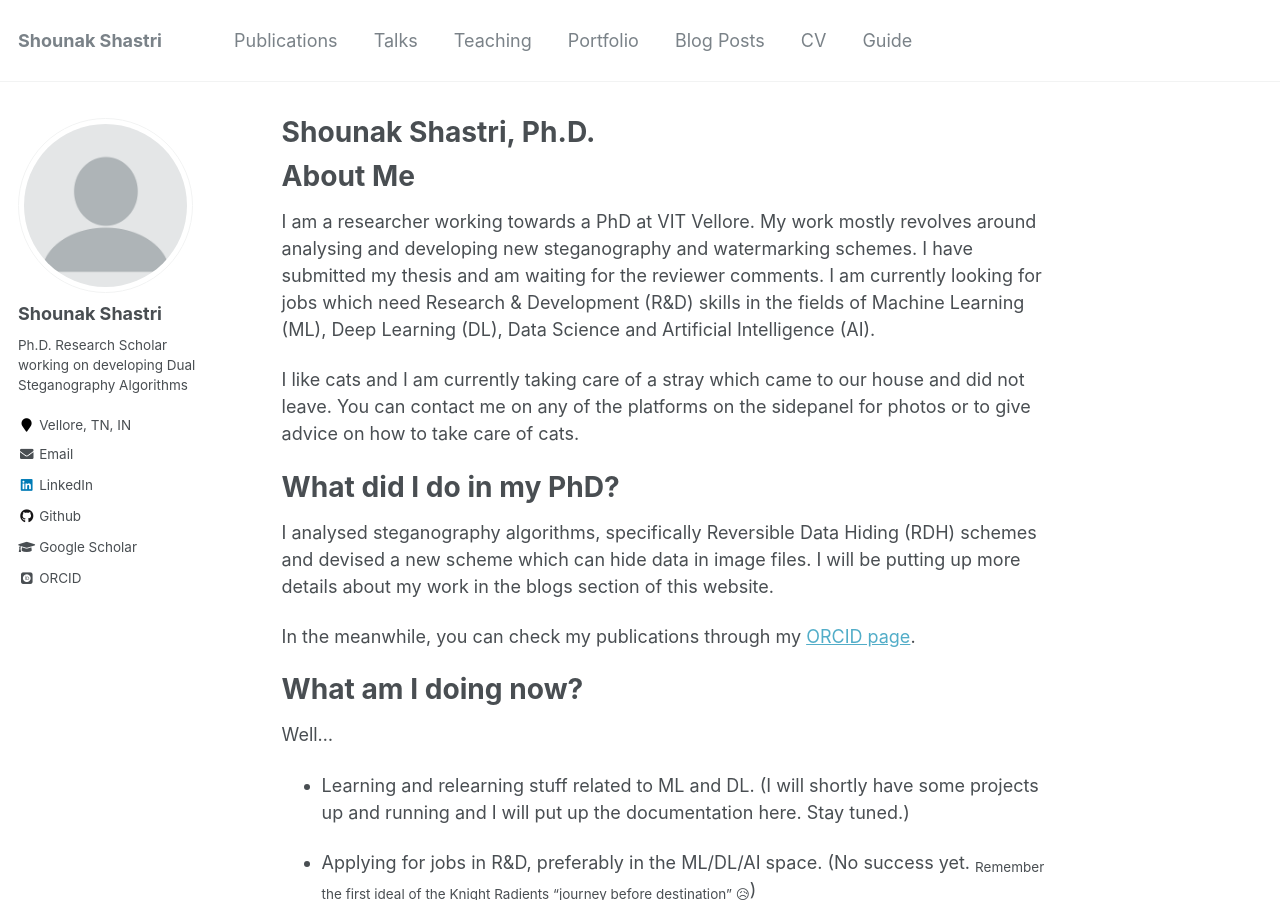
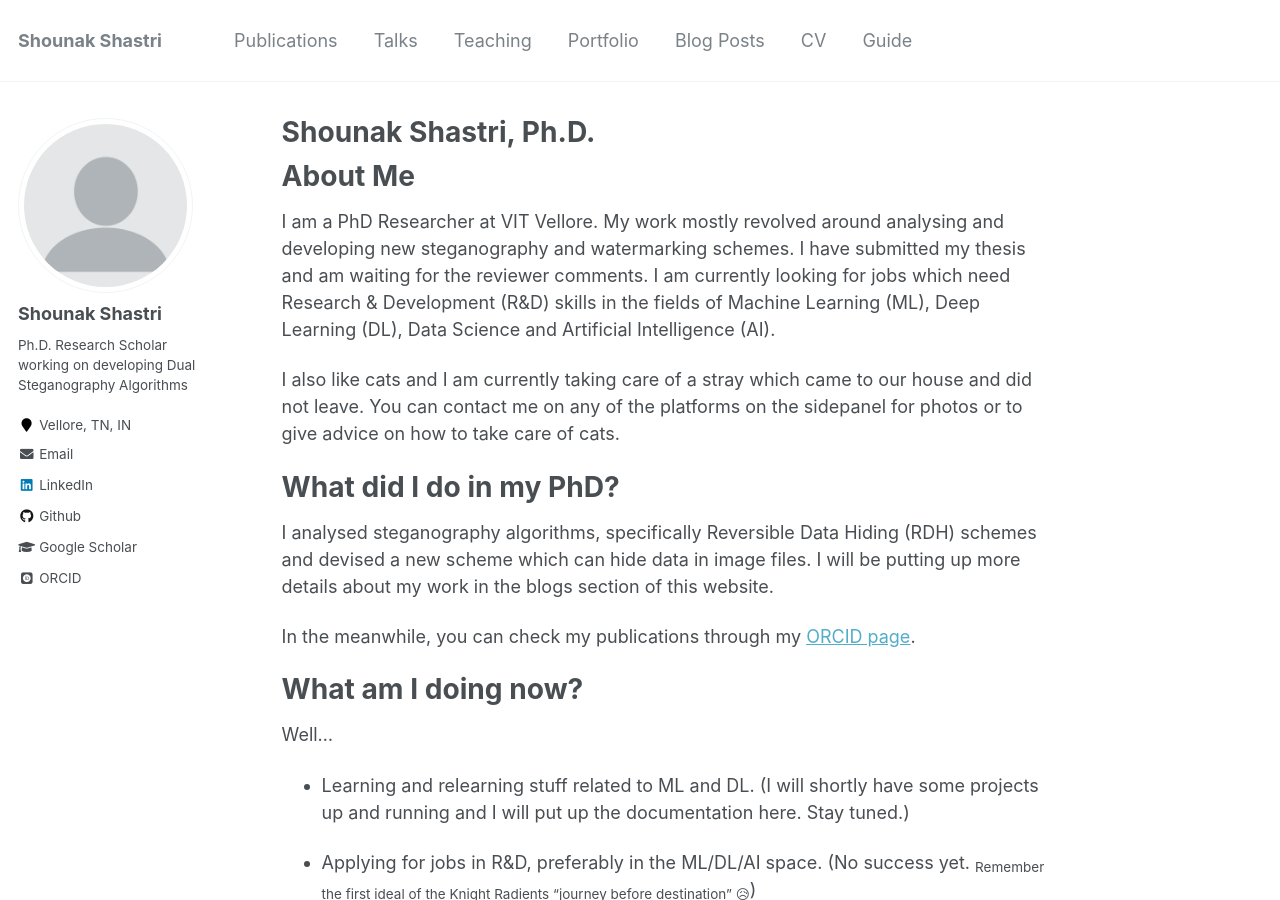
Before and after one commit to shounakshastri/shounakshastri.github.io, a Jekyll site: the page built from _pages/about.md, in a window 1280 px wide and 900 px high. Built offline with Jekyll 4.4.1, drawn with Linux system fonts in a browser that asks for light colours; some web fonts are replaced.

Commit message:
Adjusted the about me page

```diff
--- a/_pages/about.md
+++ b/_pages/about.md
@@ -9,11 +9,11 @@ redirect_from:
 ---
 
 About Me
-=====
+===
 
-I am a researcher working towards a PhD at VIT Vellore. My work mostly revolves around analysing and developing new steganography and watermarking schemes. I have submitted my thesis and am waiting for the reviewer comments. I am currently looking for jobs which need Research & Development (R&D) skills in the fields of Machine Learning (ML), Deep Learning (DL), Data Science and Artificial Intelligence (AI).
+I am a PhD Researcher at VIT Vellore. My work mostly revolved around analysing and developing new steganography and watermarking schemes. I have submitted my thesis and am waiting for the reviewer comments. I am currently looking for jobs which need Research & Development (R&D) skills in the fields of Machine Learning (ML), Deep Learning (DL), Data Science and Artificial Intelligence (AI).
 
-I like cats and I am currently taking care of a stray which came to our house and did not leave. You can contact me on any of the platforms on the sidepanel for photos or to give advice on how to take care of cats.
+I also like cats and I am currently taking care of a stray which came to our house and did not leave. You can contact me on any of the platforms on the sidepanel for photos or to give advice on how to take care of cats.
 
 What did I do in my PhD?
 ===
```
